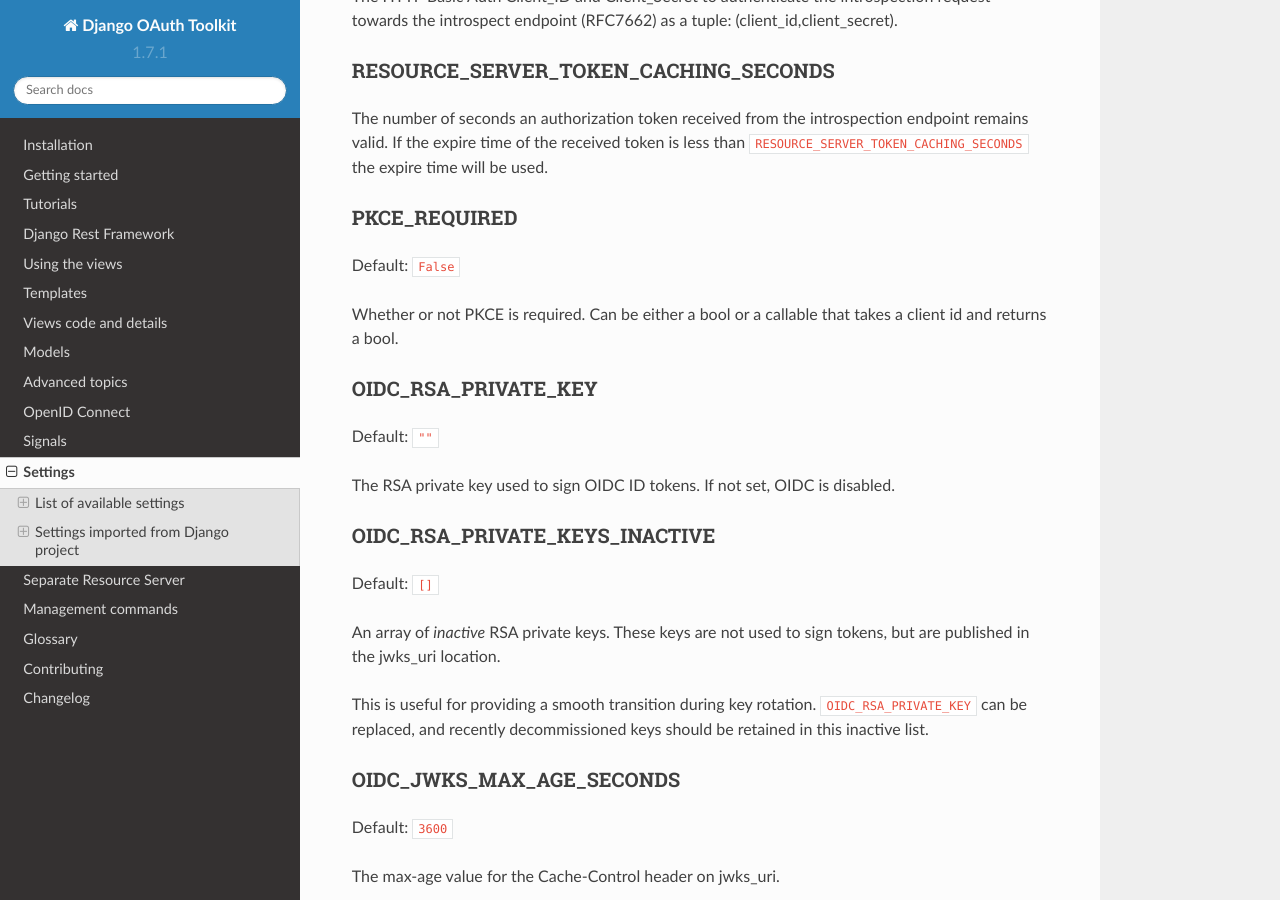
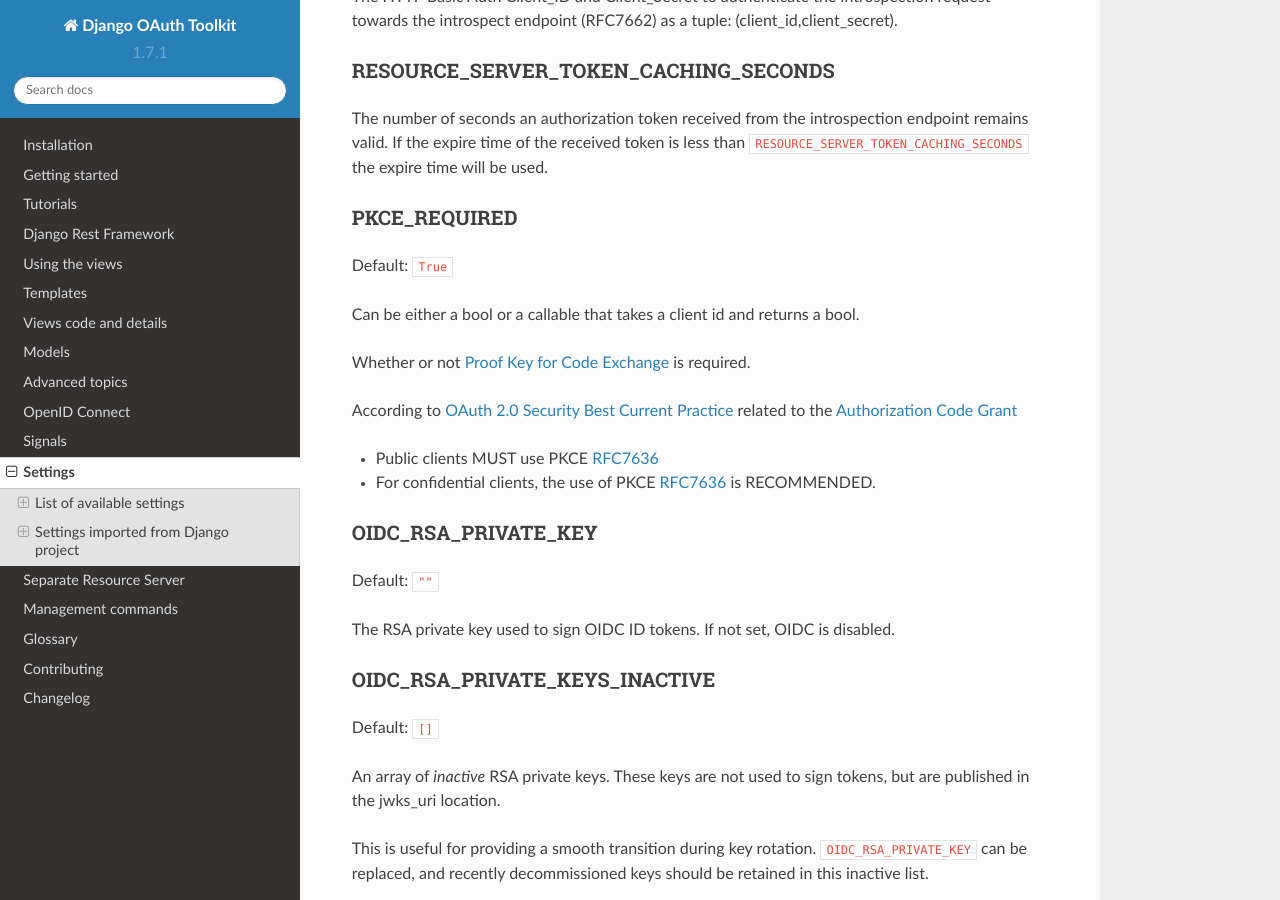
Before and after one commit to sheriffwoody0922/oauth-python-django, a Sphinx documentation site: the page built from docs/settings.rst, in a window 1280 px wide and 900 px high, scrolled down 5695 px. Built offline with Sphinx 7.4.7 and the Read the Docs theme 2.0.0, drawn with Linux system fonts in a browser that asks for light colours; the version number is read from the project's files by our own code.

Commit message:
feat: Update PKCE_REQUIRED to true by default (#1129)
* feat: default PKCE_REQUIRED  to True

BREAKING CHANGE: set to False to maintain legacy behavior


Co-authored-by: Alan Crosswell <alan@columbia.edu>
Co-authored-by: pre-commit-ci[bot] <66853113+pre-commit-ci[bot]@users.noreply.github.com>

```diff
--- a/docs/settings.rst
+++ b/docs/settings.rst
@@ -253,9 +253,21 @@ will be used.
 
 PKCE_REQUIRED
 ~~~~~~~~~~~~~
-Default: ``False``
+Default: ``True``
 
-Whether or not PKCE is required. Can be either a bool or a callable that takes a client id and returns a bool.
+Can be either a bool or a callable that takes a client id and returns a bool.
+
+Whether or not `Proof Key for Code Exchange <https://oauth.net/2/pkce/>`_ is required.
+
+According to `OAuth 2.0 Security Best Current Practice <https://oauth.net/2/oauth-best-practice/>`_ related to the
+`Authorization Code Grant <https://datatracker.ietf.org/doc/html/draft-ietf-oauth-security-topics#section-2.1.>`_
+
+- Public clients MUST use PKCE `RFC7636 <https://datatracker.ietf.org/doc/html/rfc7636>`_
+- For confidential clients, the use of PKCE `RFC7636 <https://datatracker.ietf.org/doc/html/rfc7636>`_ is RECOMMENDED.
+
+
+
+
 
 
 OIDC_RSA_PRIVATE_KEY
```
Also changed, not shown: CHANGELOG.md (+5 -0 lines), 8 other files.
